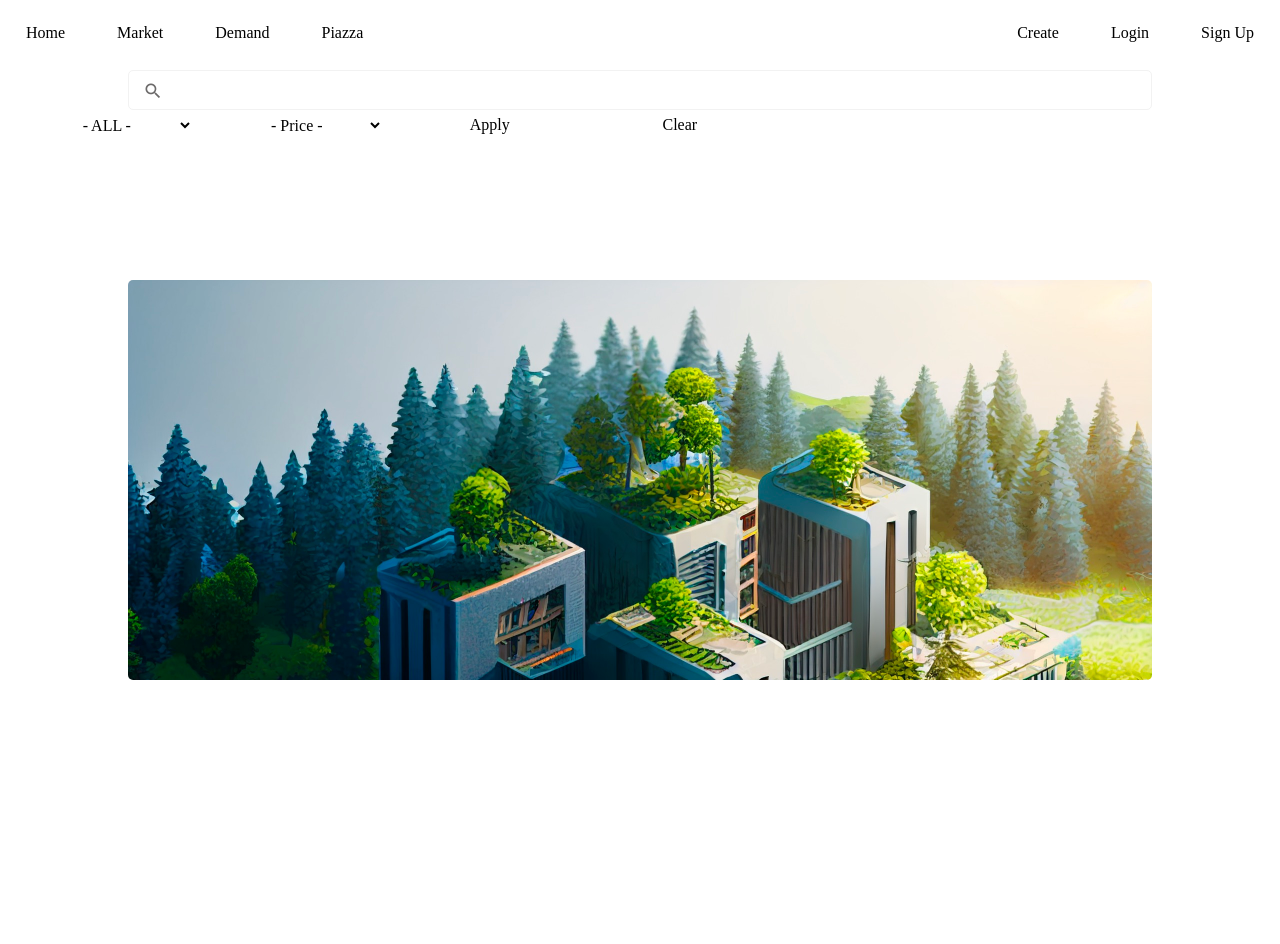
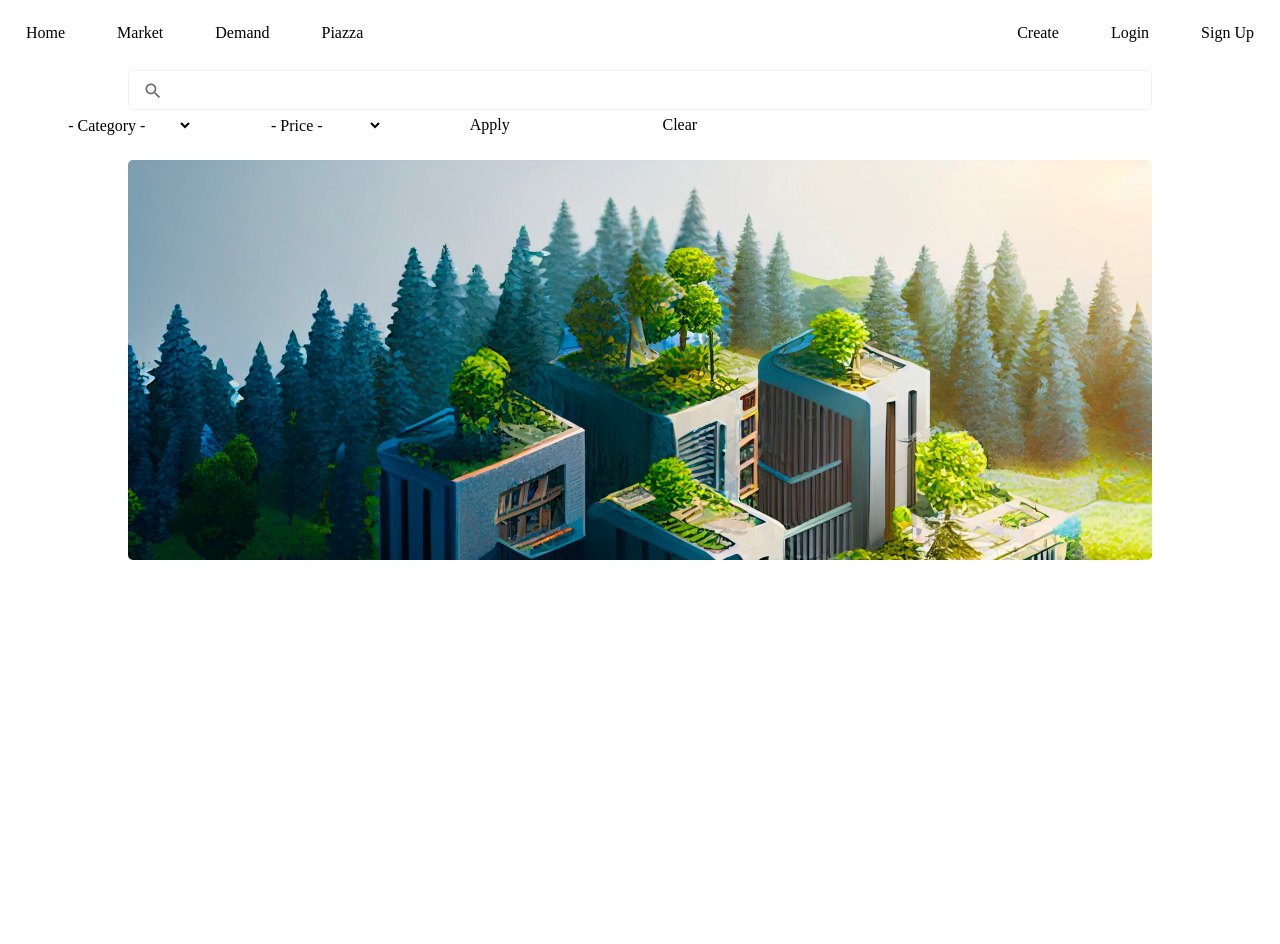
Before and after one commit to CYCKCN/FYP, a Flask app: template webpage/templates/market.html in a window 1280 px wide. After the commit the page ends 560 px from the top, so only its background shows below. Run offline with Flask 3, Linux system fonts and the light colour scheme; the template is opened without the code that fills it, so the values that code supplies are empty; parts of the project's set-up code (start-up, migrations or seed data) failed here and were passed over; some web fonts are replaced.

Commit message:
home-style

```diff
--- a/webpage/static/lifeverse.css
+++ b/webpage/static/lifeverse.css
@@ -263,7 +263,7 @@ hr.rounded {
     color: black;
 }
 .scroll-div {
-    margin-top: 150px;
+    margin-top: 30px;
     position: relative;
     overflow-y: scroll;
     height: 794px;
--- a/webpage/templates/market.html
+++ b/webpage/templates/market.html
@@ -59,7 +59,7 @@
 
             <div class="filter-div">
                 <select name="Category" class="button-option">
-                    <option value="">- ALL -</option>
+                    <option value="">- Category -</option>
                     {% for c in itemCategories %}
                         {% if selected_cate == c %}
                             <option value="{{c}}" selected>{{c}}</option>
```
